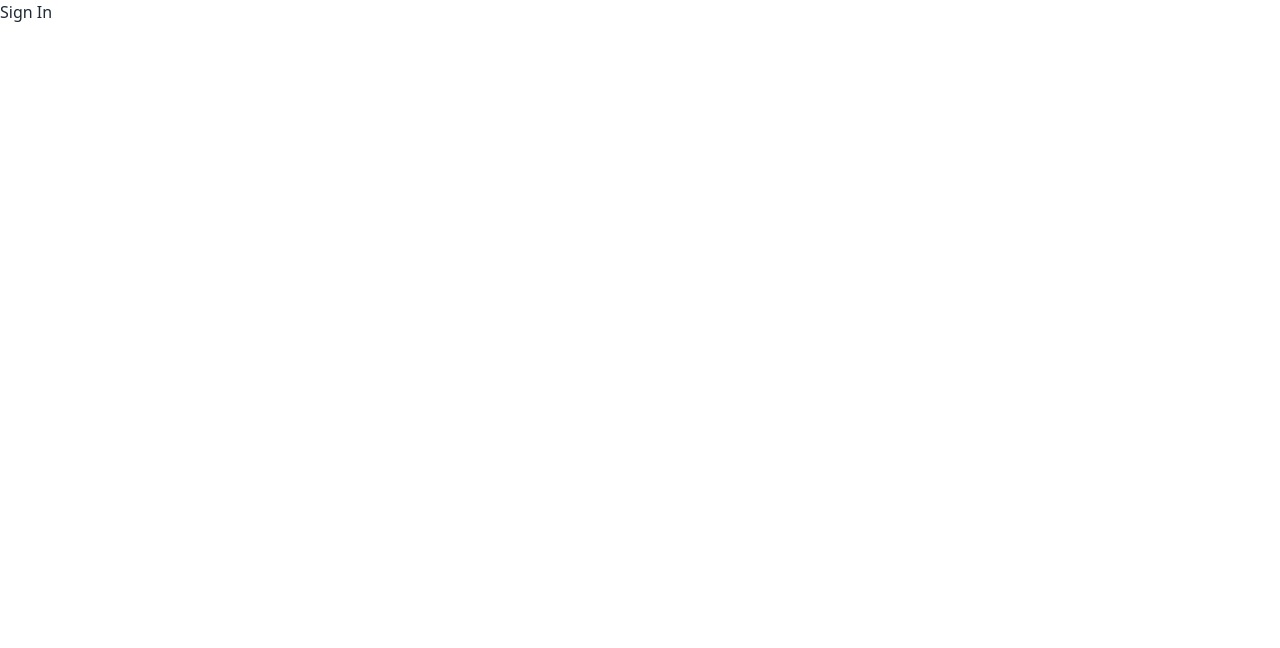
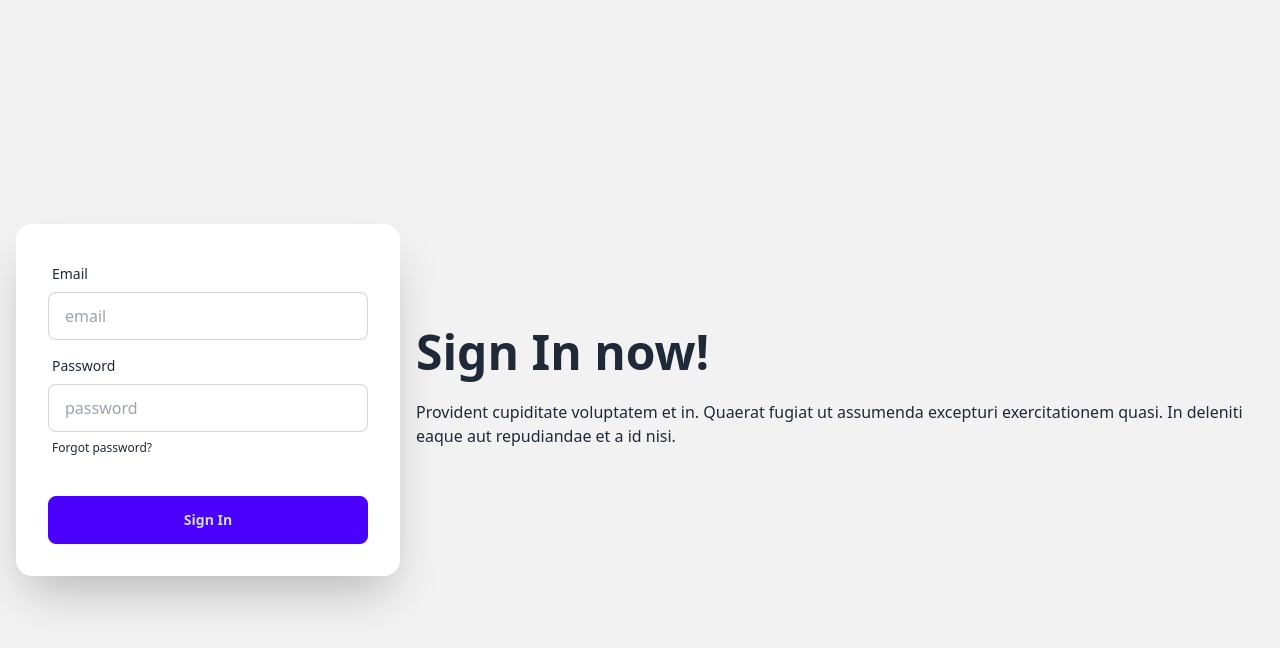
Before and after one commit to AbdullahAlTowsif/coffee-store-client, a React (Vite) app: page /signin in a window 1280 px wide. Shown: the top 648 px of the page. Built offline with nearby package versions, Linux system fonts and the light colour scheme.

Commit message:
auth added

```diff
--- a/src/components/Header.jsx
+++ b/src/components/Header.jsx
@@ -8,6 +8,7 @@ const Header = () => {
         <li><NavLink to="/addcoffee">Add Coffee</NavLink></li>
         <li><NavLink to="/signin">Sign In</NavLink></li>
         <li><NavLink to="/signup">Sign Up</NavLink></li>
+        <li><NavLink to="/users">Users</NavLink></li>
 
     </>
 
--- a/src/components/SignIn.jsx
+++ b/src/components/SignIn.jsx
@@ -1,7 +1,71 @@
+import { useContext } from "react";
+import { AuthContext } from "../providers/AuthProvider";
+
 const SignIn = () => {
+    const {signInUser} = useContext(AuthContext);
+
+    const handleSignIn = e => {
+        e.preventDefault();
+        const email = e.target.email.value;
+        const password = e.target.password.value;
+        console.log(email, password);
+        signInUser(email, password)
+        .then(result => {
+            console.log(result.user);
+            // update last login time
+            const lastSignInTime = result?.user?.metadata?.lastSignInTime;
+            const loginInfo = {
+                email, lastSignInTime
+            }
+            fetch(`http://localhost:5000/users`, {
+                method: 'PATCH',
+                headers: {
+                    'content-type': 'application/json'
+                },
+                body: JSON.stringify(loginInfo)
+            })
+            .then(res => res.json())
+            .then(data => {
+                console.log('sign in info updated: ', data);
+            })
+        })
+        .catch(error => {
+            console.log(error);
+        })
+    }
     return (
-        <div>
-            Sign In
+        <div className="hero bg-base-200 min-h-screen">
+            <div className="hero-content flex-col lg:flex-row-reverse">
+                <div className="text-center lg:text-left">
+                    <h1 className="text-5xl font-bold">Sign In now!</h1>
+                    <p className="py-6">
+                        Provident cupiditate voluptatem et in. Quaerat fugiat ut assumenda excepturi exercitationem
+                        quasi. In deleniti eaque aut repudiandae et a id nisi.
+                    </p>
+                </div>
+                <div className="card bg-base-100 w-full max-w-sm shrink-0 shadow-2xl">
+                    <form onSubmit={handleSignIn} className="card-body">
+                        <div className="form-control">
+                            <label className="label">
+                                <span className="label-text">Email</span>
+                            </label>
+                            <input type="email" placeholder="email" name="email" className="input input-bordered" required />
+                        </div>
+                        <div className="form-control">
+                            <label className="label">
+                                <span className="label-text">Password</span>
+                            </label>
+                            <input type="password" placeholder="password" name="password" className="input input-bordered" required />
+                            <label className="label">
+                                <a href="#" className="label-text-alt link link-hover">Forgot password?</a>
+                            </label>
+                        </div>
+                        <div className="form-control mt-6">
+                            <button className="btn btn-primary">Sign In</button>
+                        </div>
+                    </form>
+                </div>
+            </div>
         </div>
     );
 };
--- /dev/null
+++ b/src/components/Users.jsx
@@ -0,0 +1,83 @@
+import { useState } from "react";
+import { useLoaderData } from "react-router-dom";
+import Swal from 'sweetalert2'
+
+const Users = () => {
+    const loadedUsers = useLoaderData();
+    const [users, setUsers] = useState(loadedUsers);
+
+    const handleUserDelete = id => {
+        Swal.fire({
+            title: "Are you sure?",
+            text: "You won't be able to revert this!",
+            icon: "warning",
+            showCancelButton: true,
+            confirmButtonColor: "#3085d6",
+            cancelButtonColor: "#d33",
+            confirmButtonText: "Yes, delete it!"
+        }).then((result) => {
+            if (result.isConfirmed) {
+                // delete from the database
+                fetch(`http://localhost:5000/users/${id}`, {
+                    method: 'DELETE'
+                })
+                    .then(res => res.json())
+                    .then(data => {
+                        if (data.deletedCount) {
+                            Swal.fire({
+                                title: "Deleted!",
+                                text: "Your file has been deleted.",
+                                icon: "success"
+                            });
+
+                            const remainingUsers = users.filter(user => user._id !== id);
+                            setUsers(remainingUsers);
+                        }
+                    })
+            }
+        });
+    }
+
+    return (
+        <div>
+            <h2 className="text-3xl">Users: {users.length}</h2>
+            <div className="overflow-x-auto">
+                <table className="table">
+                    {/* head */}
+                    <thead>
+                        <tr>
+                            <th></th>
+                            <th>Name</th>
+                            <th>Email</th>
+                            <th>Created At</th>
+                            <th>Last Login At</th>
+                            <th>Action</th>
+                        </tr>
+                    </thead>
+                    <tbody>
+                        {/* row 1 */}
+                        {
+                            users.map(user => <tr key={user._id}>
+                                <th>1</th>
+                                <td>{user.name}</td>
+                                <td>{user.email}</td>
+                                <td>{user.createdAt}</td>
+                                <td>{user.lastSignInTime}</td>
+                                <td>
+                                    <button className='btn'>E</button>
+                                    <button
+                                        onClick={() => handleUserDelete(user._id)}
+                                        className='btn'>X</button>
+                                </td>
+                            </tr>)
+                        }
+
+
+                    </tbody>
+                </table>
+            </div>
+        </div>
+    );
+};
+
+export default Users;
--- a/src/firebase/firebase.init.js
+++ b/src/firebase/firebase.init.js
@@ -6,12 +6,12 @@ import { getAuth } from "firebase/auth";
 
 // Your web app's Firebase configuration
 const firebaseConfig = {
-  apiKey: "AIzaSyB_HMz1MzaC7wqfyXGZRZa40sXhgNa2l40",
-  authDomain: "coffee-store-f9b15.firebaseapp.com",
-  projectId: "coffee-store-f9b15",
-  storageBucket: "coffee-store-f9b15.firebasestorage.app",
-  messagingSenderId: "79331137908",
-  appId: "1:79331137908:web:5ffec5a891cf5e0b0bb421"
+  apiKey: import.meta.env.VITE_apiKey,
+  authDomain: import.meta.env.VITE_authDomain,
+  projectId: import.meta.env.VITE_projectId,
+  storageBucket: import.meta.env.VITE_storageBucket,
+  messagingSenderId: import.meta.env.VITE_messagingSenderId,
+  appId: import.meta.env.VITE_appId,
 };
 
 // Initialize Firebase
--- a/src/main.jsx
+++ b/src/main.jsx
@@ -12,6 +12,7 @@ import Layout from './components/Layout.jsx';
 import SignIn from './components/SignIn.jsx';
 import SignUp from './components/SignUp.jsx';
 import AuthProvider from './providers/AuthProvider.jsx';
+import Users from './components/Users.jsx';
 
 const router = createBrowserRouter([
   {
@@ -42,6 +43,11 @@ const router = createBrowserRouter([
     path: 'signup',
     element: <SignUp></SignUp>,
   },
+  {
+    path: 'users',
+    element: <Users></Users>,
+    loader: ()=> fetch('http://localhost:5000/users')
+  }
 ]);
 
 createRoot(document.getElementById('root')).render(
--- a/src/providers/AuthProvider.jsx
+++ b/src/providers/AuthProvider.jsx
@@ -1,4 +1,4 @@
-import { createUserWithEmailAndPassword } from "firebase/auth";
+import { createUserWithEmailAndPassword, signInWithEmailAndPassword } from "firebase/auth";
 import { createContext, useState } from "react";
 import { auth } from "../firebase/firebase.init";
 
@@ -13,10 +13,16 @@ const AuthProvider = ({children}) => {
         return createUserWithEmailAndPassword(auth, email, password)
     }
 
+    const signInUser = (email, password)=> {
+        setLoading(true);
+        return signInWithEmailAndPassword(auth, email, password);
+    }
+
     const userInfo = {
         user,
         loading,
         createUser,
+        signInUser,
     }
     return (
         <AuthContext.Provider value={userInfo}>
```
